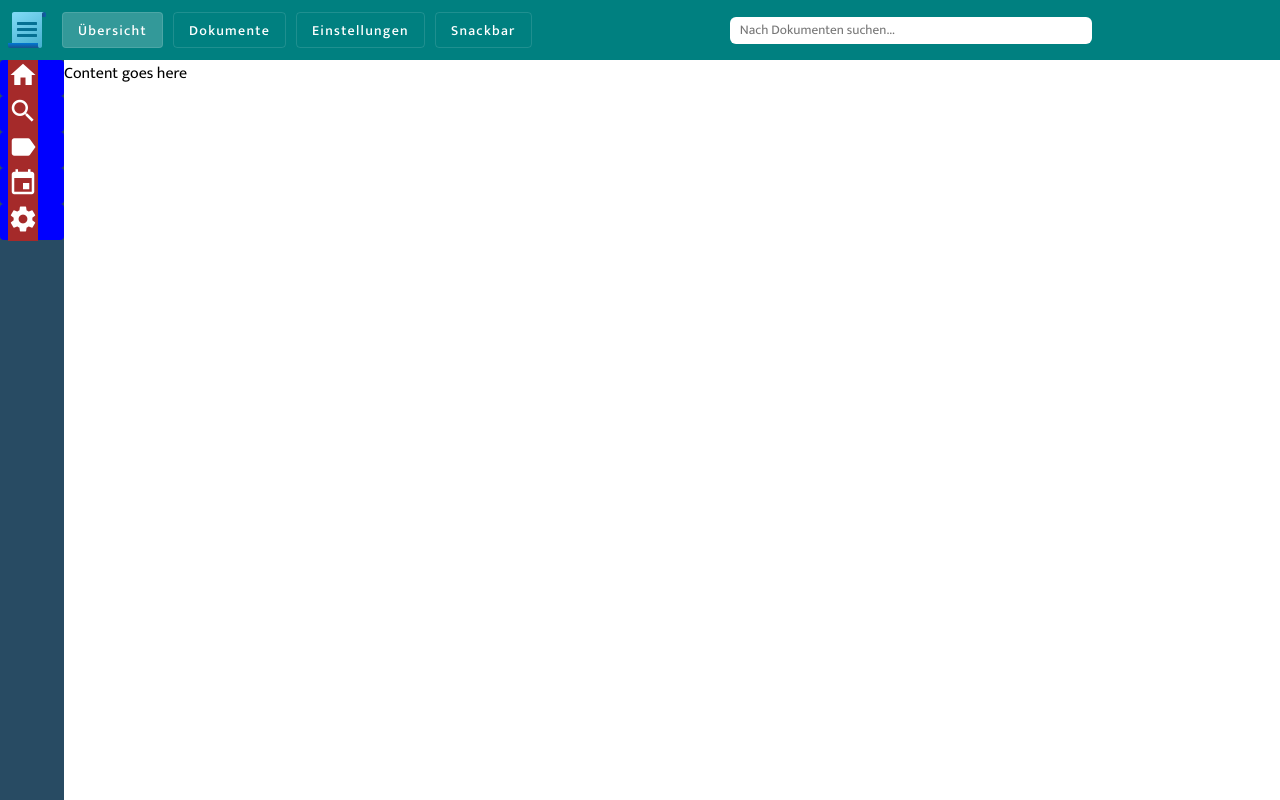
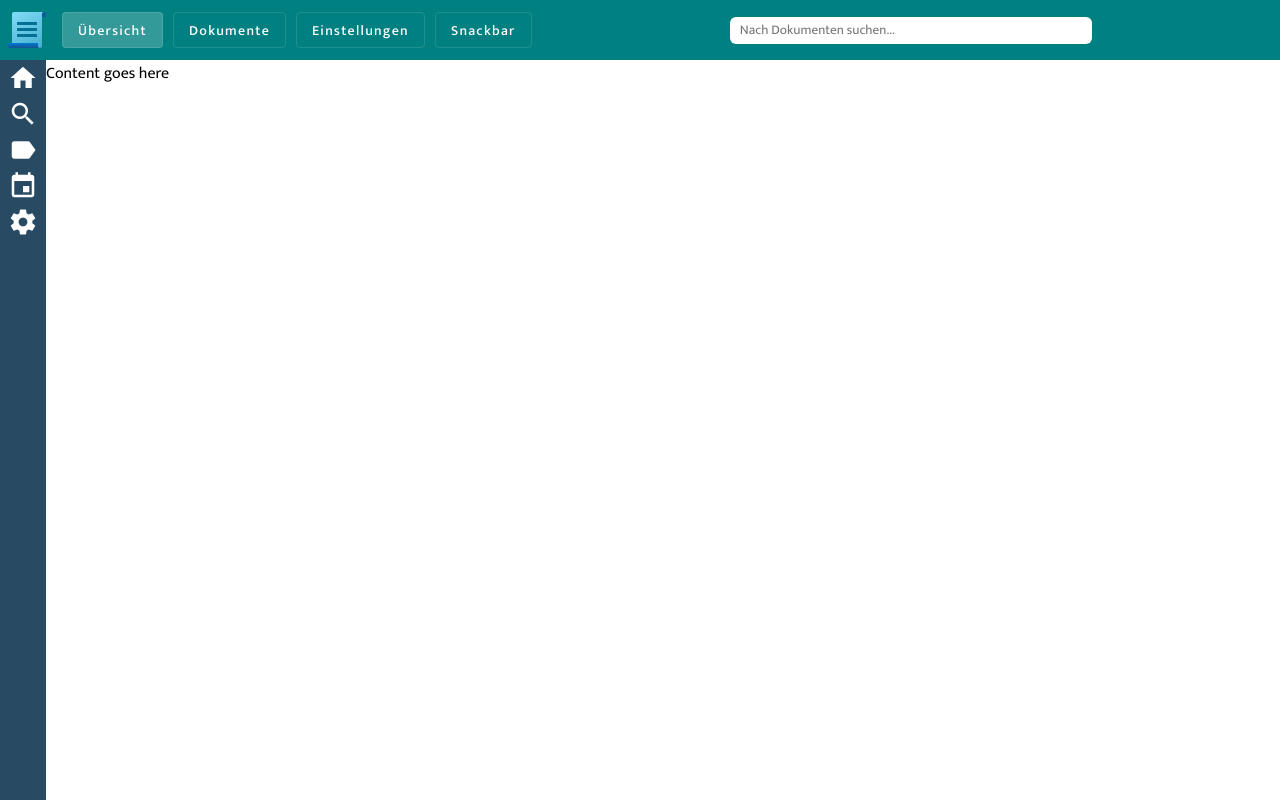
Before and after one commit to bjoern621/dms, an Angular app in the folder src/client/: page /home in a window 1280 px wide. Built offline with nearby package versions, Linux system fonts and the light colour scheme.

Commit message:
changed layout: added navbar

```diff
--- a/src/client/src/app/components/core/sidenav/sidenav.component.html
+++ b/src/client/src/app/components/core/sidenav/sidenav.component.html
@@ -1,13 +1,9 @@
-<div (mouseenter)="onMouseEnter()" (mouseleave)="onMouseLeave()" class="container" [ngClass]="opened ? 'open' : ''"
-    style="display: flex; flex-direction: column;">
+<div (mouseenter)="onMouseEnter()" (mouseleave)="onMouseLeave()" class="container" [ngClass]="opened ? 'open' : ''">
     <div *ngFor="let x of navElements">
-        <button mat-button routerLink="/{{x.route}}" routerLinkActive="linkActive"
-            style="justify-content: start; background-color: blue; ">
-            <div style="justify-content: start; width: 100%; background-color: brown;">
-                <mat-icon
-                    style="font-size: 30px; height: 30px; width: 30px; margin: 0px; padding: 0px;">{{x.iconName}}</mat-icon>
-                <span *ngIf="opened">{{x.elementText}}</span>
-            </div>
+        <button mat-button routerLink="/{{x.route}}" routerLinkActive="linkActive" style="min-width: unset;">
+            <mat-icon
+                style="font-size: 30px; height: 30px; width: 30px; margin: 0px; padding: 0px;">{{x.iconName}}</mat-icon>
+            <span *ngIf="opened">{{x.elementText}}</span>
         </button>
     </div>
 </div>
--- a/src/client/src/app/components/core/sidenav/sidenav.component.scss
+++ b/src/client/src/app/components/core/sidenav/sidenav.component.scss
@@ -1,16 +1,10 @@
 .container {
     height: 100%;
     background-color: #284b63;
+    width: 100%;
 
-    &.open {
-        width: 250px;
-    }
+
+    // &.open {
+    //     width: 250px;
+    // }
 }
-
-.button {
-    padding: 0px;
-    margin: 0px;
-
-    height: 50px;
-    width: 100%;
-}
```
Also changed, not shown: src/client/src/app/components/app.component.html (+0 -12 lines).
